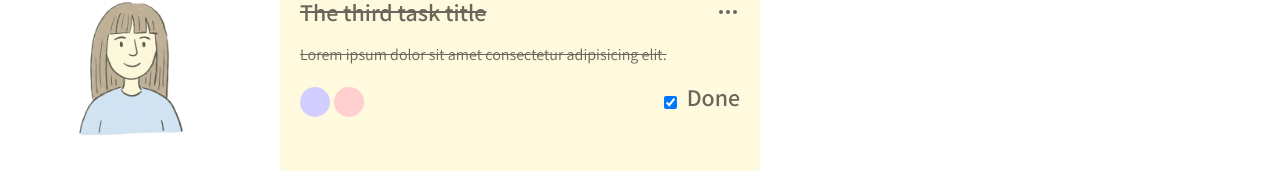
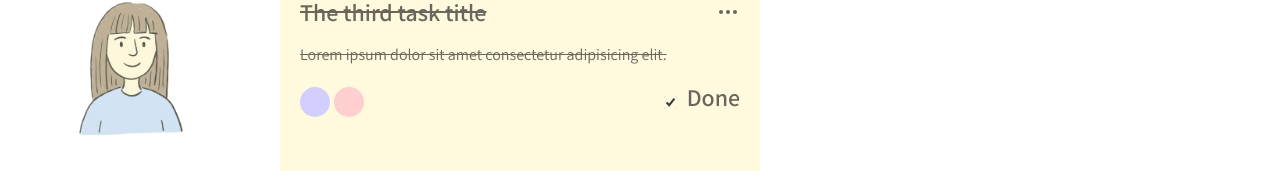
Before and after one commit to AEnedahg/todo, a React (Vite) app: page /dashboard in a window 1280 px wide. Shown: the part 485-671 px from the top of the page. Built offline with nearby package versions, Linux system fonts and the light colour scheme.

Commit message:
Update DashboardTodos.module.css

```diff
--- a/src/routes/-components/shared/DashboardTodos/DashboardTodos.module.css
+++ b/src/routes/-components/shared/DashboardTodos/DashboardTodos.module.css
@@ -97,6 +97,7 @@
 
 .dashboardTodosCheck {
     caret-color: var(--clr-text);
+    accent-color: #FFF9DE !important;
 }
 
 h3 {
```
